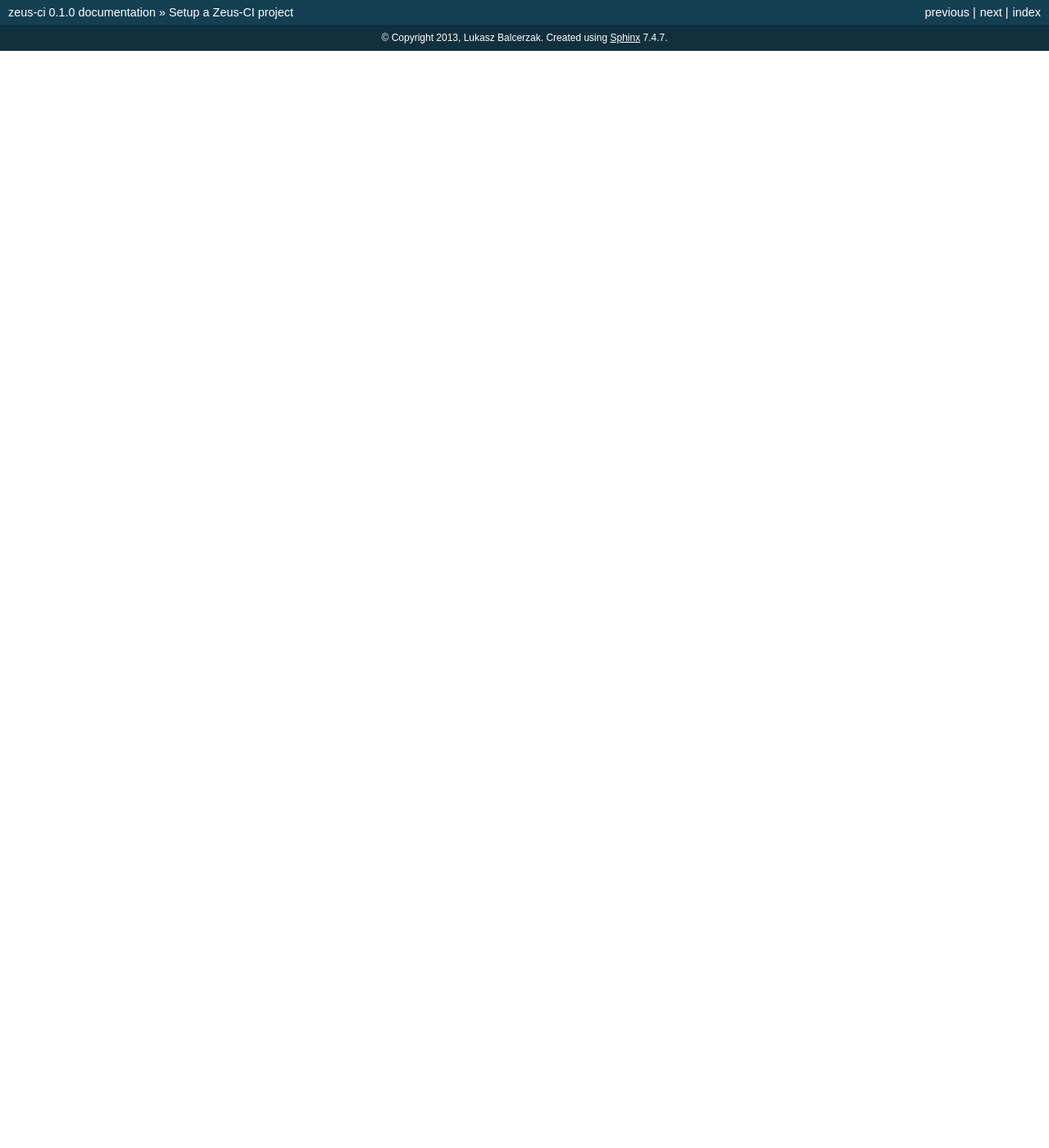
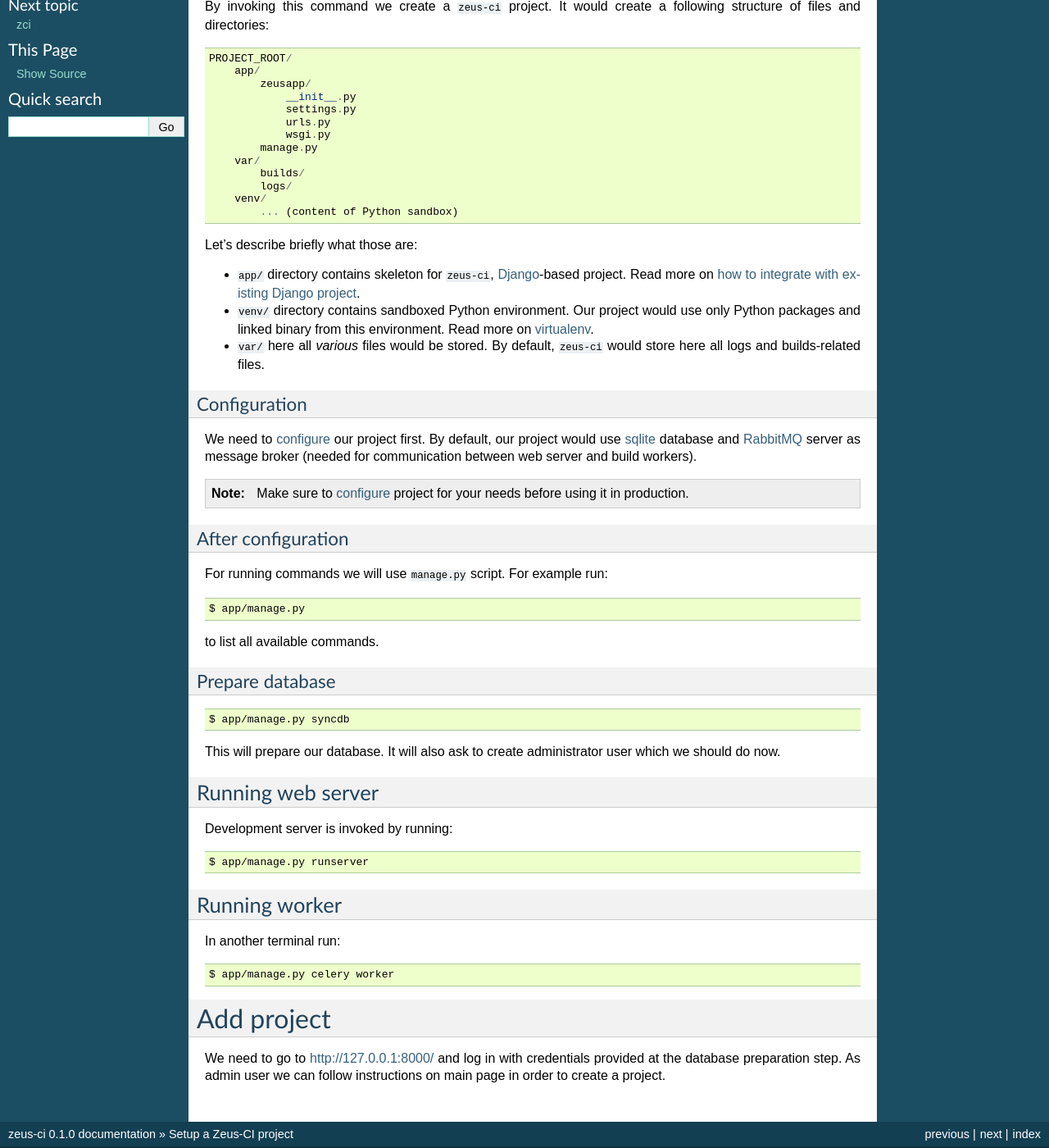
Before and after one commit to lukaszb/zeusci, a Sphinx documentation site: the page built from docs/source/setup.rst, in a window 1280 px wide and 1400 px high, scrolled down 270 px. Shown: the whole window at 82% size. Built offline with Sphinx 7.4.7, drawn with Linux system fonts in a browser that asks for light colours; before the commit the page ends 900 px from its top, so only the background shows below that; some of the changed text lies outside the part shown.

Commit message:
Extended setup docs

```diff
--- /dev/null
+++ b/docs/source/integration.rst
@@ -0,0 +1,6 @@
+.. _integration:
+
+Integration with existing Django project
+========================================
+
+...
--- a/docs/source/setup.rst
+++ b/docs/source/setup.rst
@@ -5,6 +5,102 @@ Setup a Zeus-CI project
 
 Once ``zeus-ci`` is installed command line tool ``zci`` is available.
 
+Initialization
+--------------
+
 In order to initialize a project we need to run::
 
     $ zci init [PROJECT_PATH]
+
+By invoking this command we create a ``zeus-ci`` project. It would create a
+following structure of files and directories::
+
+    PROJECT_ROOT/
+        app/
+            zeusapp/
+                __init__.py
+                settings.py
+                urls.py
+                wsgi.py
+            manage.py
+        var/
+            builds/
+            logs/
+        venv/
+            ... (content of Python sandbox)
+
+
+Let's describe briefly what those are:
+
+- ``app/`` directory contains skeleton for ``zeus-ci``, Django_-based project.
+  Read more on :ref:`how to integrate with existing Django project
+  <integration>`.
+
+- ``venv/`` directory contains sandboxed Python environment. Our project would
+  use only Python packages and linked binary from this environment. Read more
+  on virtualenv_.
+
+- ``var/`` here all *various* files would be stored. By default, ``zeus-ci``
+  would store here all logs and builds-related files.
+
+
+Configuration
+~~~~~~~~~~~~~
+
+We need to :ref:`configure <configuration>` our project first. By default, our
+project would use sqlite_ database and RabbitMQ_ server as message broker
+(needed for communication between web server and build workers).
+
+.. note::
+   Make sure to :ref:`configure <configuration>` project for your needs before
+   using it in production.
+
+
+After configuration
+~~~~~~~~~~~~~~~~~~~
+
+For running commands we will use ``manage.py`` script. For example run::
+
+    $ app/manage.py
+
+to list all available commands.
+
+Prepare database
+~~~~~~~~~~~~~~~~
+
+::
+
+    $ app/manage.py syncdb
+
+This will prepare our database. It will also ask to create administrator user
+which we should do now.
+
+
+Running web server
+------------------
+
+Development server is invoked by running::
+
+    $ app/manage.py runserver
+
+
+Running worker
+--------------
+
+In another terminal run::
+
+    $ app/manage.py celery worker
+
+
+Add project
+===========
+
+We need to go to http://127.0.0.1:8000/ and log in with credentials provided at
+the database preparation step. As admin user we can follow instructions on main
+page in order to create a project.
+
+
+.. _virtualenv: http://www.virtualenv.org
+.. _django: http://www.djangoproject.com
+.. _sqlite: http://www.sqlite.org
+.. _rabbitmq: http://www.rabbitmq.com
```
Also changed, not shown: docs/source/configuration.rst (added, +24 -0 lines).
